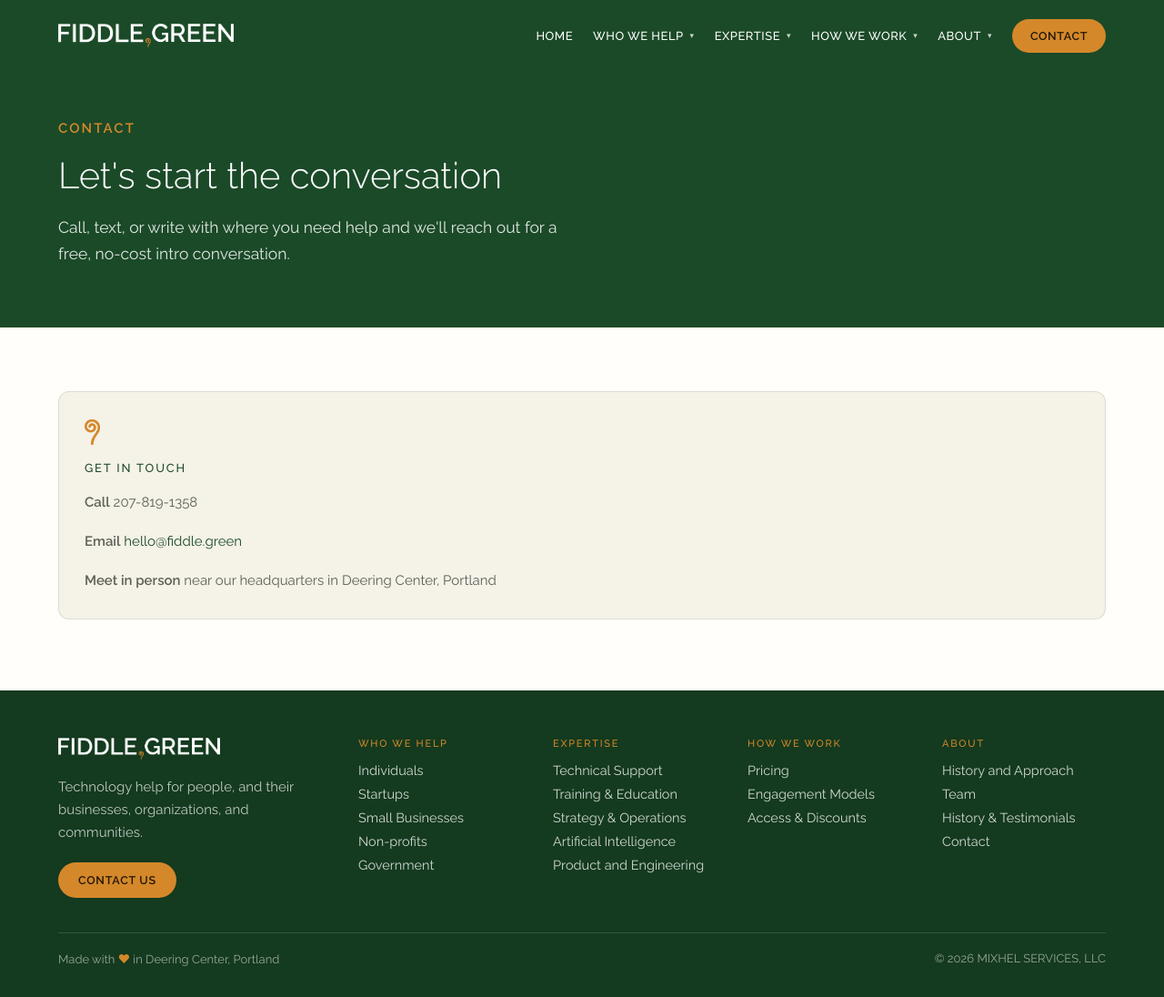
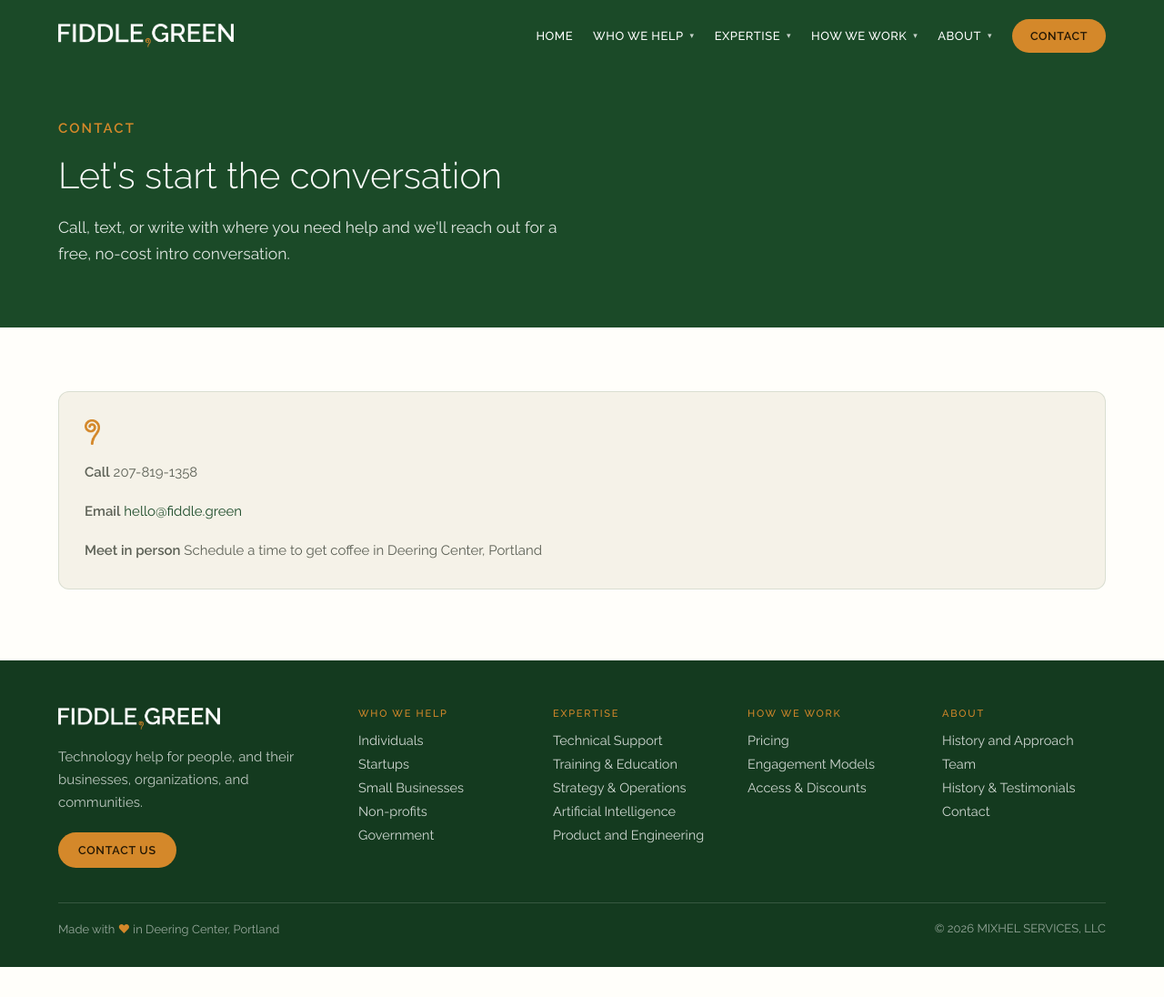
Before and after one commit to TREE-BUB/fiddle-green, a Jekyll site: the page built from contact.html, in a window 1280 px wide. Shown: the whole page at 91% size. Built offline with Jekyll 4.4.1, drawn with Linux system fonts in a browser that asks for light colours; after the commit the page ends 1063 px from its top, so only the background shows below that.

Commit message:
Update contact page: remove heading and improve meeting text
- Removed 'Get in touch' heading from contact card
- Changed in-person meeting text to 'Schedule a time to get coffee in Deering Center, Portland'

Co-Authored-By: Claude Haiku 4.5 <noreply@anthropic.com>
Claude-Session: https://claude.ai/code/session_01SgQi5ee1qBqBsYJL8x1hCv

```diff
--- a/contact.html
+++ b/contact.html
@@ -19,11 +19,10 @@ description: Call or write FIDDLE,GREEN — hello@fiddle.green or 207-819-1358.
   <div class="card-grid">
     <div class="card card--flat contact-card">
       <img class="mark mark--card" src="{{ '/assets/fiddlehead.png' | relative_url }}" alt="" width="840" height="1420">
-      <h2>Get in touch</h2>
       <div class="contact-card__value">
         <p><strong>Call</strong> 207-819-1358</p>
         <p><strong>Email</strong> <a href="mailto:hello@fiddle.green">hello@fiddle.green</a></p>
-        <p><strong>Meet in person</strong> near our headquarters in Deering Center, Portland</p>
+        <p><strong>Meet in person</strong> Schedule a time to get coffee in Deering Center, Portland</p>
       </div>
     </div>
   </div>
```
